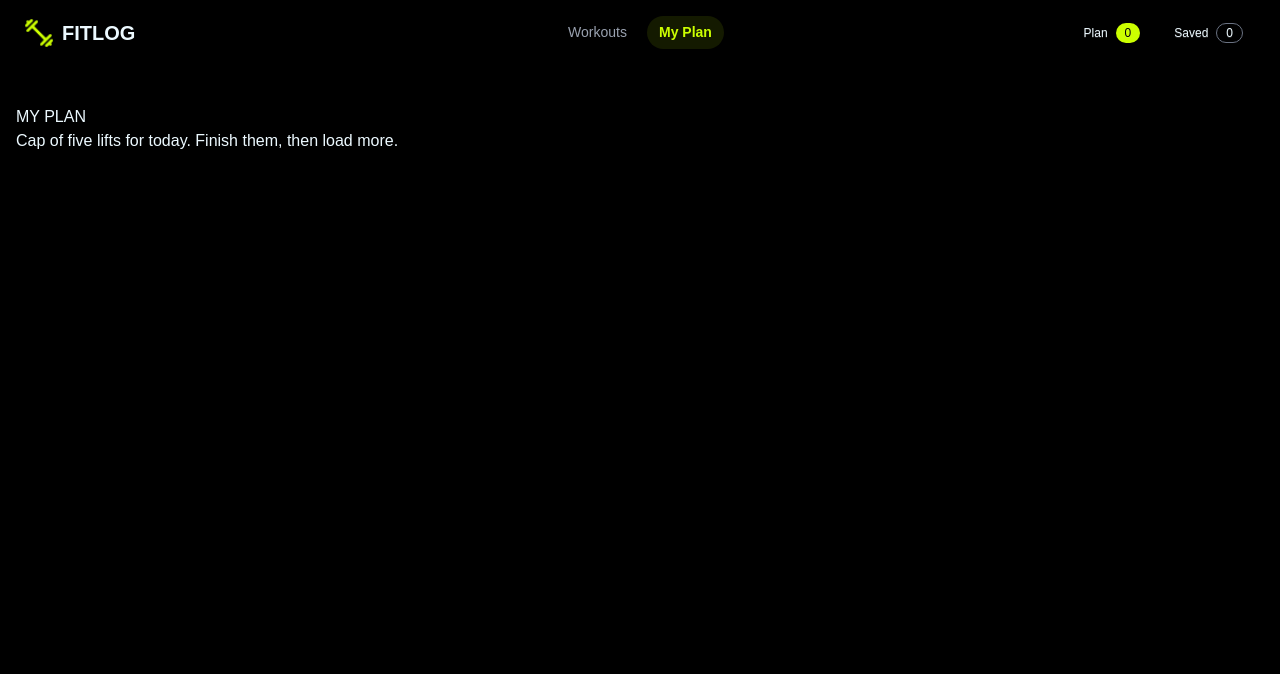
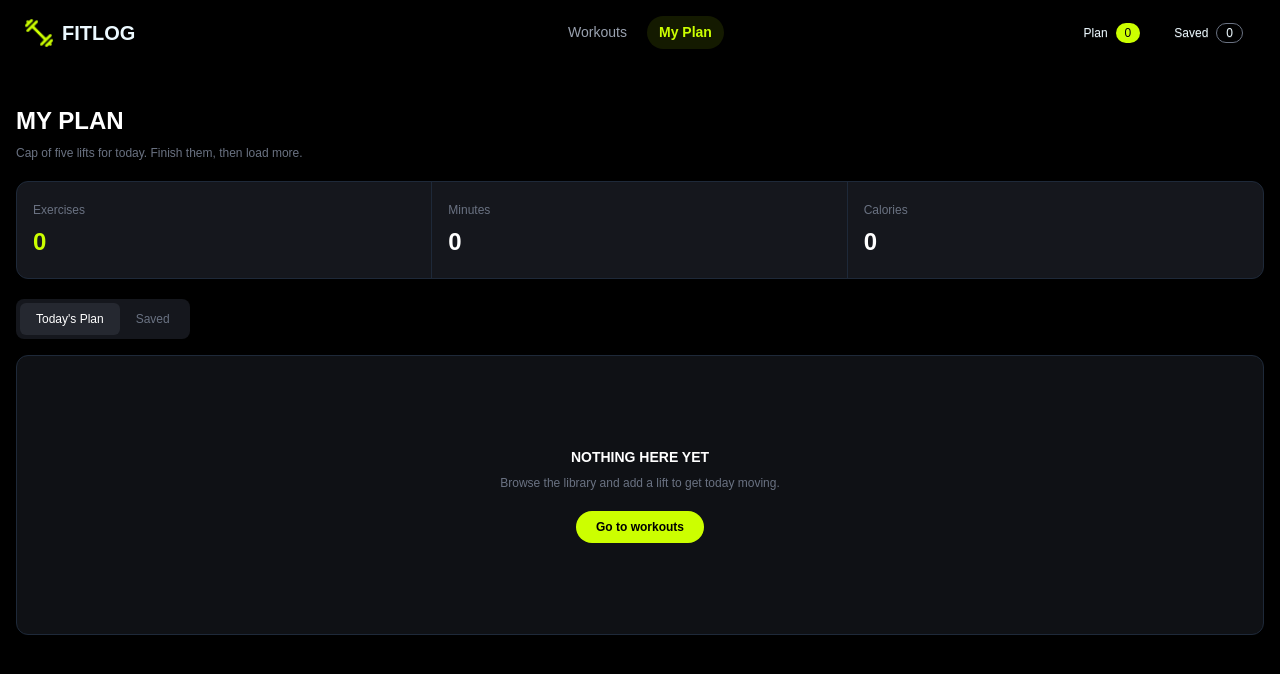
Before and after one commit to Samiha-26/fit-log, a Next.js app: page /my-plan in a window 1280 px wide. Shown: the top 674 px of the page. Built offline with nearby package versions, Linux system fonts and the light colour scheme.

Commit message:
Added stat cards along with the empty My Plan and saved state and Go to Workouts button

```diff
--- a/src/app/components/WorkoutDetails/TodaysPlan.tsx
+++ b/src/app/components/WorkoutDetails/TodaysPlan.tsx
@@ -8,7 +8,6 @@ const TodaysPlan = ({ workout }: { workout: ILibrary }) => {
   const { plan, setPlan } = useContext(WorkoutContext);
 
   const handleTodaysPlan = () => {
-     console.log("CLICKED");
     setPlan([...plan, workout]);
   };
   return (
--- a/src/app/my-plan/page.tsx
+++ b/src/app/my-plan/page.tsx
@@ -1,25 +1,116 @@
 "use client";
 
 import { WorkoutContext } from "@/context/WorkoutContext";
-import React, { useContext } from "react";
+import { useContext, useState } from "react";
+import Link from "next/link";
 
 const Page = () => {
   const { plan, savedPlan } = useContext(WorkoutContext);
+  const [activeTab, setActiveTab] = useState<"plan" | "saved">("plan");
+
+  const currentList = activeTab === "plan" ? plan : savedPlan;
 
   return (
     <div className="container mx-auto px-4 py-10">
       <div>
-        <div>
-          <h1>MY PLAN</h1>
-          <p>Cap of five lifts for today. Finish them, then load more.</p>
-        </div>
-        <div>
-          <p></p>
+        <h1 className="text-2xl font-bold text-white">MY PLAN</h1>
+
+        <p className="mt-2 text-xs text-gray-500">
+          Cap of five lifts for today. Finish them, then load more.
+        </p>
+      </div>
+
+      <div className="mt-5 rounded-xl border border-gray-800 bg-[#15171D]">
+        <div className="grid grid-cols-1 divide-y divide-gray-800 md:grid-cols-3 md:divide-x md:divide-y-0">
+          <div className="px-4 py-5">
+            <p className="text-xs text-gray-500">Exercises</p>
+            <p className="mt-2 text-2xl font-bold text-[#ccff00]">
+              {plan.length}
+            </p>
+          </div>
+
+          <div className="px-4 py-5">
+            <p className="text-xs text-gray-500">Minutes</p>
+            <p className="mt-2 text-2xl font-bold text-white">
+              {plan.reduce((total, workout) => total + workout.duration, 0)}
+            </p>
+          </div>
+
+          <div className="px-4 py-5">
+            <p className="text-xs text-gray-500">Calories</p>
+            <p className="mt-2 text-2xl font-bold text-white">
+              {plan.reduce(
+                (total, workout) => total + workout.caloriesBurned,
+                0
+              )}
+            </p>
+          </div>
         </div>
       </div>
 
-      <div>
+      <div className="mt-5">
+        <div className="flex w-fit rounded-lg bg-[#15171D] p-1">
+          <button
+            onClick={() => setActiveTab("plan")}
+            className={`rounded-md px-4 py-2 text-xs font-medium ${
+              activeTab === "plan"
+                ? "bg-[#252830] text-white"
+                : "text-gray-500"
+            }`}
+          >
+            Today&apos;s Plan
+          </button>
 
+          <button
+            onClick={() => setActiveTab("saved")}
+            className={`rounded-md px-4 py-2 text-xs font-medium ${
+              activeTab === "saved"
+                ? "bg-[#252830] text-white"
+                : "text-gray-500"
+            }`}
+          >
+            Saved
+          </button>
+        </div>
+      </div>
+
+      <div className="mt-4">
+        {currentList.length === 0 ? (
+          <div className="flex min-h-70 items-center justify-center rounded-xl border border-gray-800 bg-[#0F1115]">
+            <div className="text-center">
+              <h2 className="text-sm font-bold text-white">
+                NOTHING HERE YET
+              </h2>
+
+              <p className="mt-2 text-xs text-gray-500">
+                {activeTab === "plan"
+                  ? "Browse the library and add a lift to get today moving."
+                  : "Save a workout to see it here later."}
+              </p>
+
+              <Link
+                href="/workouts"
+                className="mt-5 inline-block rounded-full bg-[#ccff00] px-5 py-2 text-xs font-semibold text-black transition hover:opacity-90"
+              >
+                Go to workouts
+              </Link>
+            </div>
+          </div>
+        ) : (
+          <div className="grid gap-4">
+            {currentList.map((workout) => (
+              <div
+                key={workout.id}
+                className="rounded-xl border border-gray-800 bg-[#15171D] p-4"
+              >
+                <h2 className="font-bold text-white">{workout.name}</h2>
+                <p className="mt-1 text-xs text-gray-500">
+                  {workout.duration} min • {workout.caloriesBurned} calories
+                </p>
+              </div>
+            ))}
+          </div>
+        )}
       </div>
     </div>
   );
```
